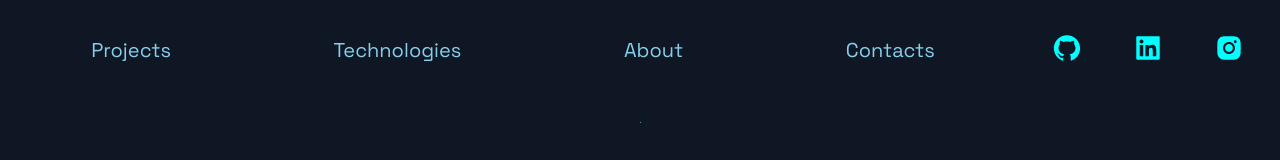
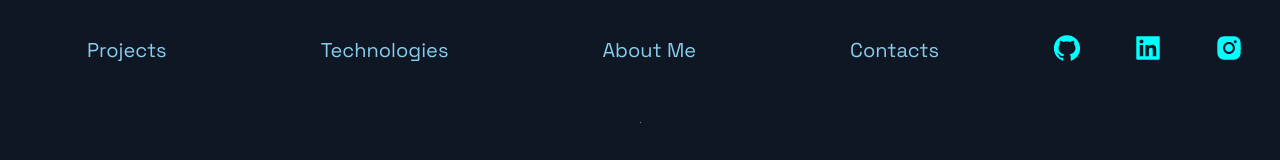
Before and after one commit to nitro3000/portfolio_website-STARTER, a Next.js app: page / in a window 1280 px wide. Shown: the top 160 px of the page. Built offline with nearby package versions, Linux system fonts and the light colour scheme.

Commit message:
final layout

```diff
--- a/src/components/Header/Header.js
+++ b/src/components/Header/Header.js
@@ -29,8 +29,8 @@ const Header = () =>  (
         </Link>
       </li>
       <li id='aboutLi'>
-        <Link href="#about">
-          <NavLink style={{color:'skyblue'}}><Span2>About</Span2></NavLink>
+        <Link href="#about_me">
+          <NavLink style={{color:'skyblue'}}><Span2>About Me</Span2></NavLink>
         </Link>
       </li>
       <li id='contactsLi'>
--- a/src/components/Header/HeaderStyles.js
+++ b/src/components/Header/HeaderStyles.js
@@ -24,8 +24,10 @@ color: #fff
 `;
 
 export const Span2 = styled.span`
+font-size: 20px;
 &:hover {
-  color: #fff,
+  font-size: 20px;
+  color: #fff;
   cursor: pointer;
 
 
```
